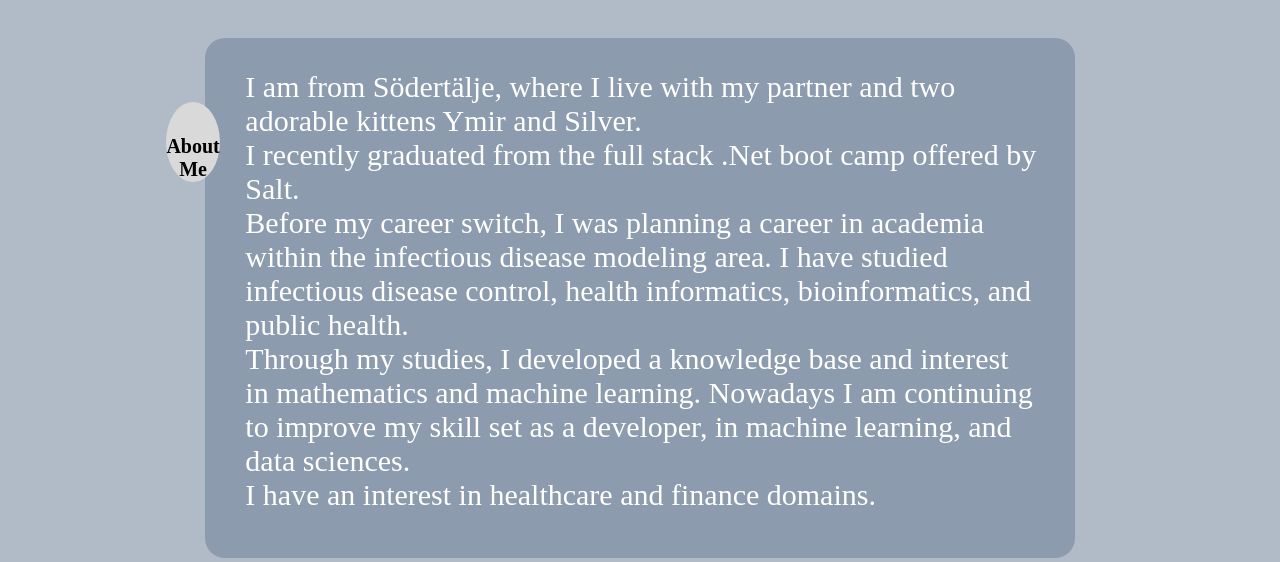
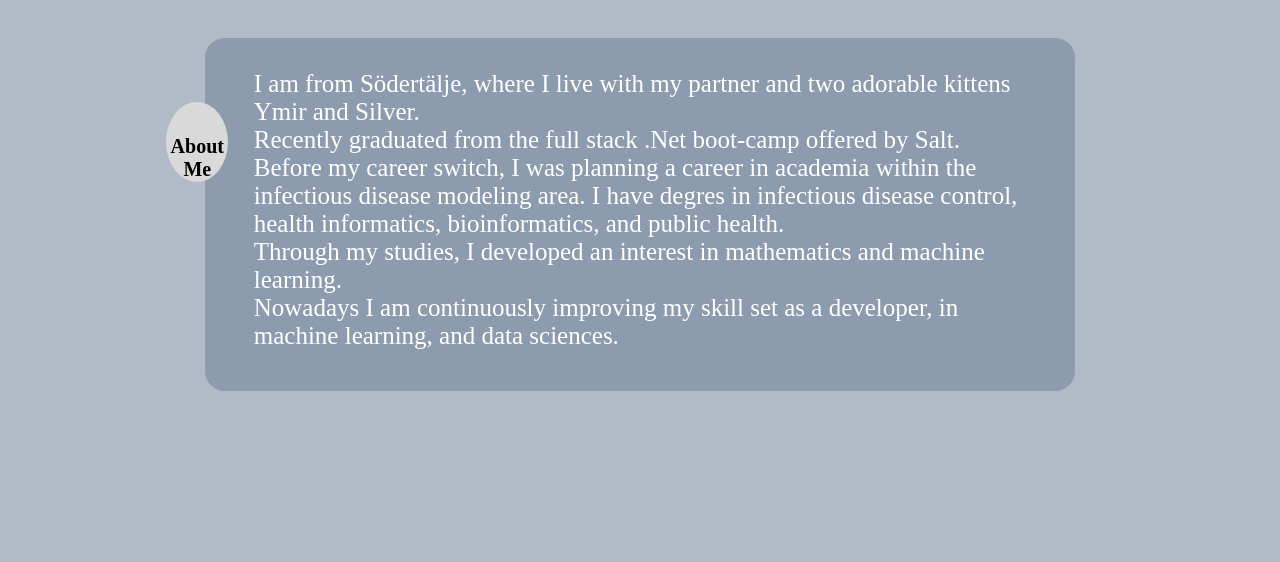
Before and after one commit to MistyDoe/Portfolio, a React (Create React App) app: page /#/aboutme in a window 1280 px wide. Shown: the part 330-892 px from the top of the page. After the commit the page ends 800 px from the top, so only its background shows below. Built offline with nearby package versions, Linux system fonts and the light colour scheme.

Commit message:
Update About me section

```diff
--- a/src/App.css
+++ b/src/App.css
@@ -80,7 +80,7 @@ color: #FFFFFF;
   margin-top: 2vh;
   margin-left: 2vw;
   color: #FFFFFF;
-  font-size: 30px;
+  font-size: 25px;
 
 }
 .ContentTech{
--- a/src/compInfoTabs/AboutMe.jsx
+++ b/src/compInfoTabs/AboutMe.jsx
@@ -13,12 +13,11 @@ const AboutMe = () => {
                 </div>
            <p className='Content__text'>
 I am from Södertälje, where I live with my partner and two adorable kittens Ymir and Silver. <br/>
-I recently graduated from the full stack .Net boot camp offered by Salt.
+Recently graduated from the full stack .Net boot-camp offered by Salt.
 <br/>Before my career switch, I was planning a career in academia within the infectious disease modeling area.
-I have studied infectious disease control, health informatics, bioinformatics, and public health. <br/>
-Through my studies, I developed a knowledge base and interest in mathematics and machine learning.
-Nowadays I am continuing to improve my skill set as a developer, in machine learning, and data sciences. <br/>
-I have an interest in healthcare and finance domains.
+I have degres in  infectious disease control, health informatics, bioinformatics, and public health. <br/>
+Through my studies, I developed an interest in mathematics and machine learning.<br/>
+Nowadays I am continuously improving my skill set as a developer, in machine learning, and data sciences.
            </p>
         </div>
         </div>
```
